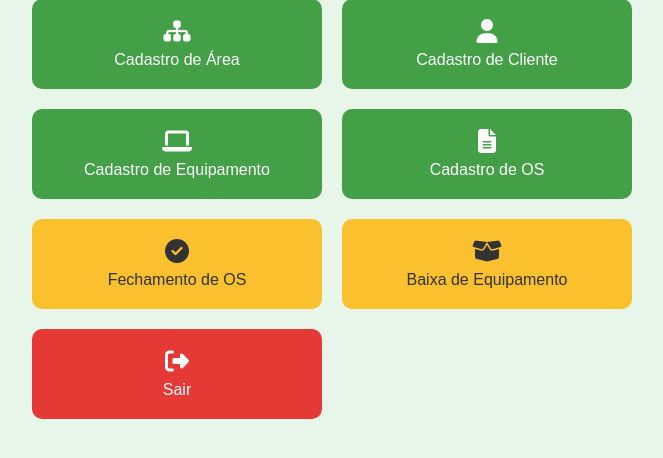
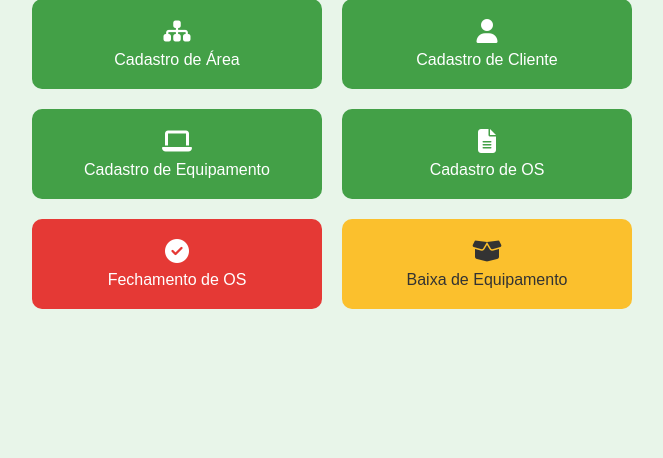
Before and after one commit to bruno-miriri/projeto_ordem_servico, a Django app: page / in a window 1280 px wide. Shown: the part 278-736 px from the top of the page, without its empty margins (308-971 px from the left). Run offline with Django 5.2, Linux system fonts and the light colour scheme.

Commit message:
fix: corrige menu

```diff
--- a/templates/menu.html
+++ b/templates/menu.html
@@ -116,7 +116,7 @@
             Cadastro de OS
         </a>
 
-        <a href="{% url 'fechar_ordem_servico' %}" class="menu-button yellow">
+        <a href="{% url 'fechar_ordem_servico' %}" class="menu-button red">
             <i class="fas fa-check-circle"></i>
             Fechamento de OS
         </a>
@@ -125,12 +125,6 @@
             <i class="fas fa-box-open"></i>
             Baixa de Equipamento
         </a>
-
-        <!-- Botão de sair com confirmação -->
-        <a href="javascript:void(0);" onclick="confirmarSaida()" class="menu-button red">
-            <i class="fas fa-sign-out-alt"></i>
-            Sair
-        </a>
     </div>
 
 </body>
```
